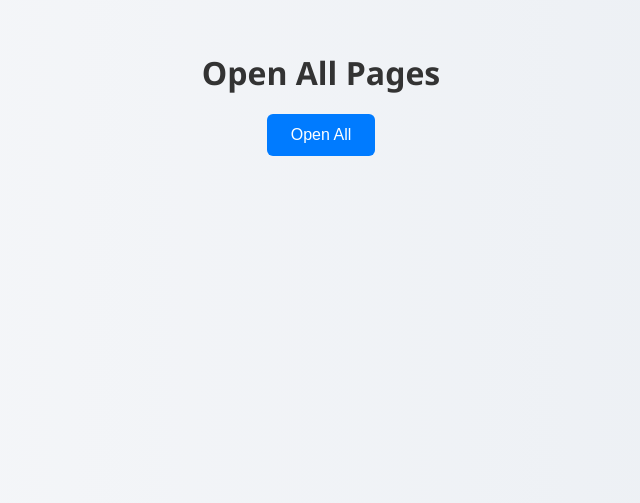
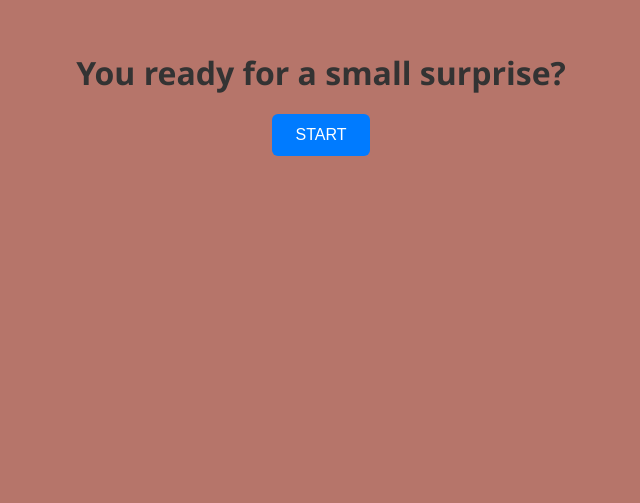
Before and after one commit to SDRakshith7/CARD, a plain HTML site: page index.html in a window 1280 px wide. Shown: the part 297-800 px from the top of the page, without its empty margins (319-959 px from the left). Drawn offline with Linux system fonts and the light colour scheme.

Commit message:
Update index.html

```diff
--- a/index.html
+++ b/index.html
@@ -20,7 +20,7 @@
             align-items: center;
             flex-direction: column;
             font-family: 'Segoe UI', Tahoma, Geneva, Verdana, sans-serif;
-            background: linear-gradient(to right, #f7f8fa, #eaeef3);
+            background: #b6756a;
             color: #333;
         }
 
@@ -47,7 +47,7 @@
     </style>
 </head>
 <body>
-    <h1>Open All Pages</h1>
-    <button onclick="openAllPages()">Open All</button>
+    <h1>You ready for a small surprise?</h1>
+    <button onclick="openAllPages()">START</button>
 </body>
 </html>
```
